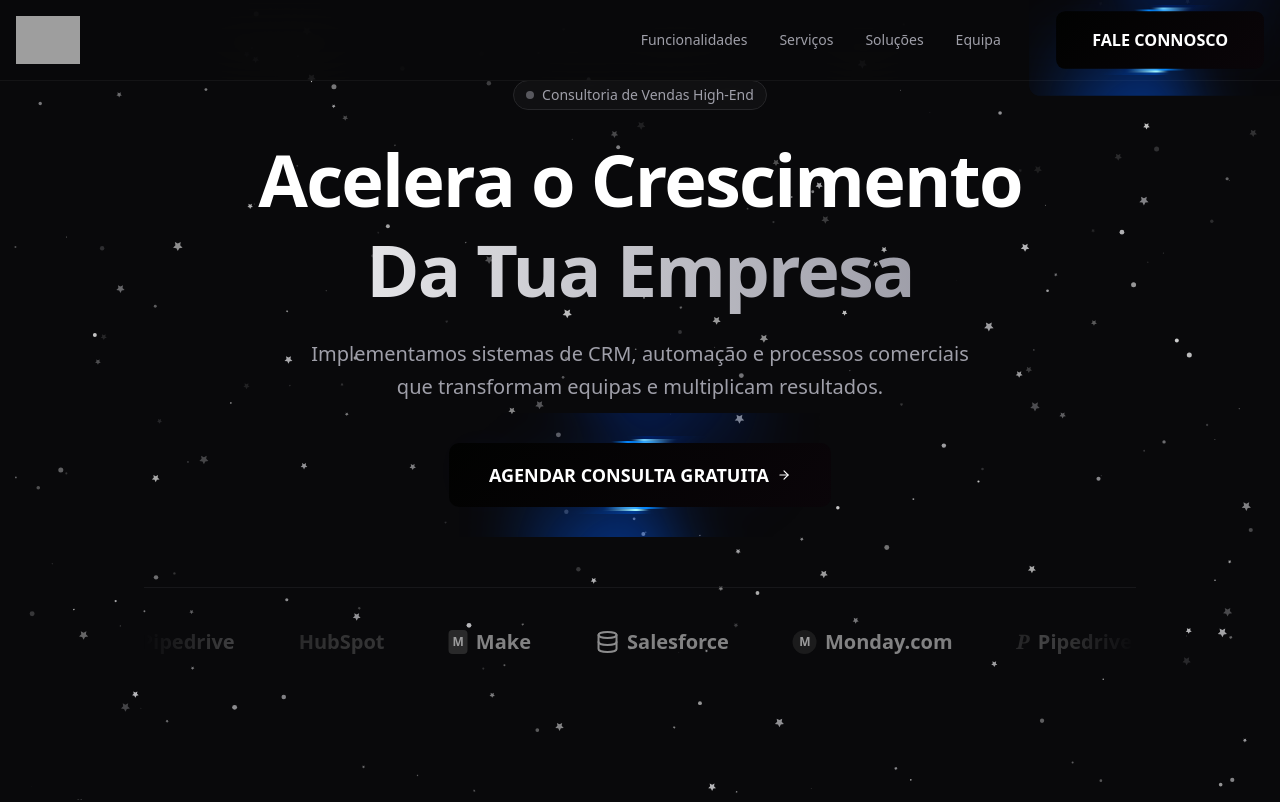
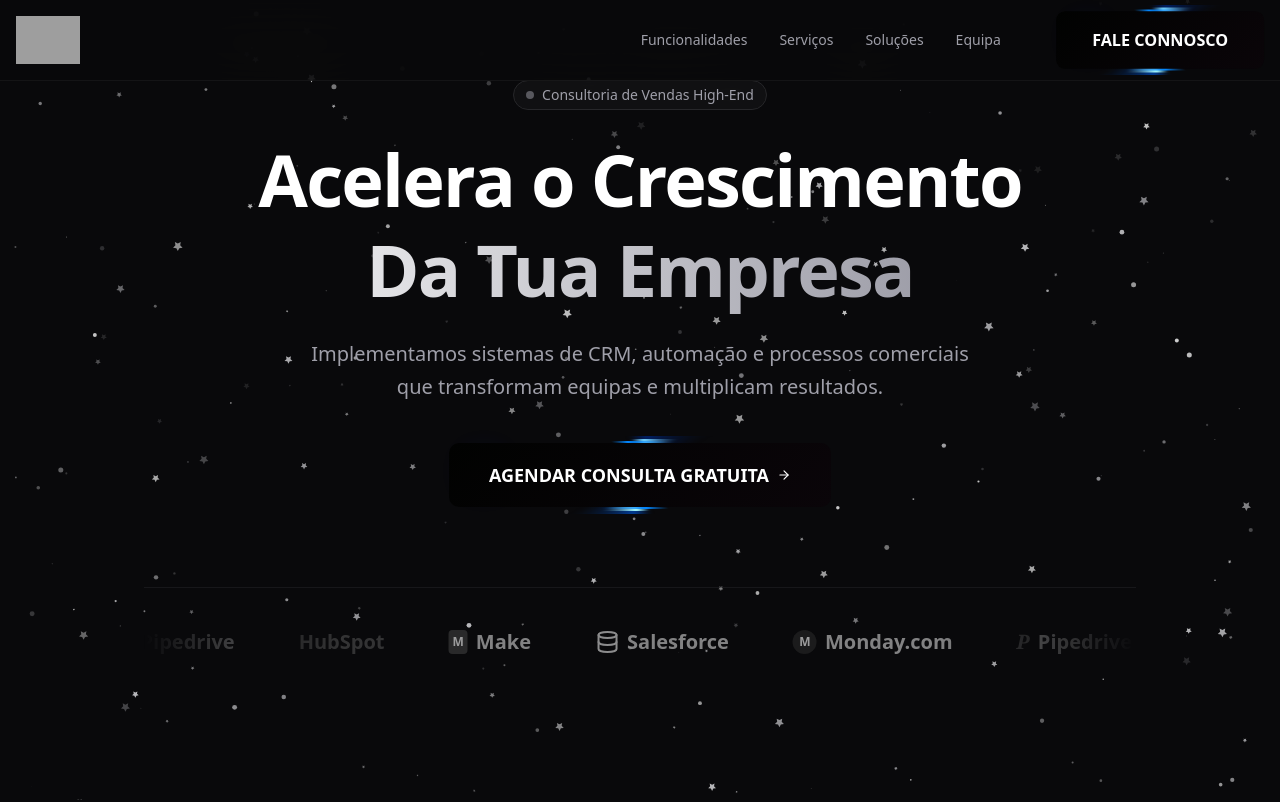
Before and after one commit to XavierOliveira/UnlockingTech-Sales-Consulting-LandingPage-, a React (Vite) app: page / in a window 1280 px wide. Shown: the top 802 px of the page. Built offline with nearby package versions, Linux system fonts and the light colour scheme; grey boxes are pictures that could not be loaded.

Commit message:
feat: Remove outer glow from buttons - keep only border neon effect

```diff
--- a/App.tsx
+++ b/App.tsx
@@ -76,23 +76,6 @@ const MetallicButton = ({
       onMouseEnter={() => setIsHovered(true)}
       onMouseLeave={() => setIsHovered(false)}
     >
-      {/* Outer Glow */}
-      <div className="absolute inset-0 -m-[30px] rounded-[12px] pointer-events-none z-0 overflow-hidden opacity-60">
-        <motion.div
-          className="absolute w-[200%] h-[200%] -top-1/2 -left-1/2"
-          style={{
-            background: 'conic-gradient(from 60deg at 50% 50%, transparent 0deg, #003099 15deg, transparent 145deg, transparent 180deg, #025AF8 215deg, transparent 325deg)',
-            filter: 'blur(32px)'
-          }}
-          animate={{ rotate: 360 }}
-          transition={{
-            duration: isHovered ? 2.5 : 4,
-            ease: "linear",
-            repeat: Infinity
-          }}
-        />
-      </div>
-
       {/* Dark Layer */}
       <div className="absolute inset-0 -m-[7px] rounded-[12px] pointer-events-none z-[1] overflow-hidden">
         <motion.div
```
